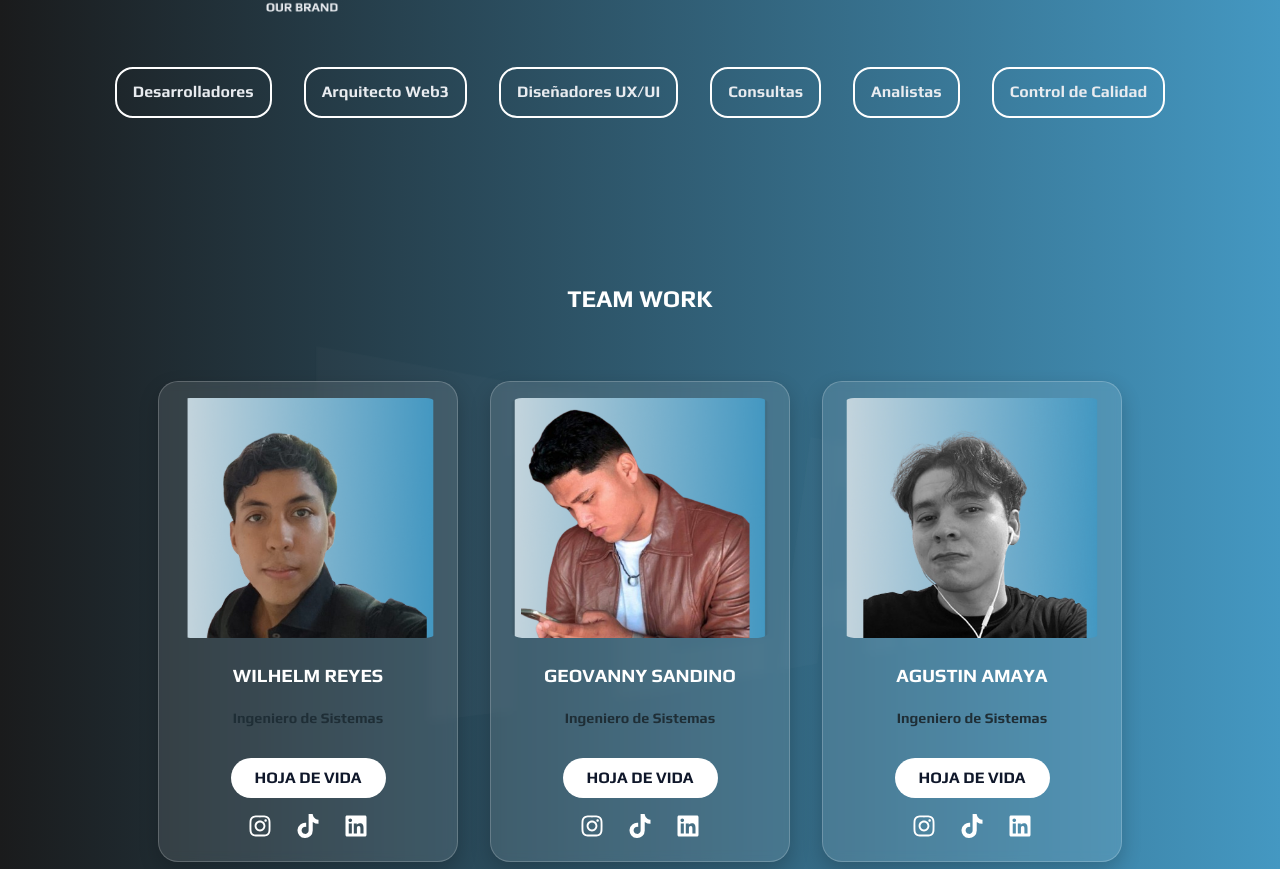
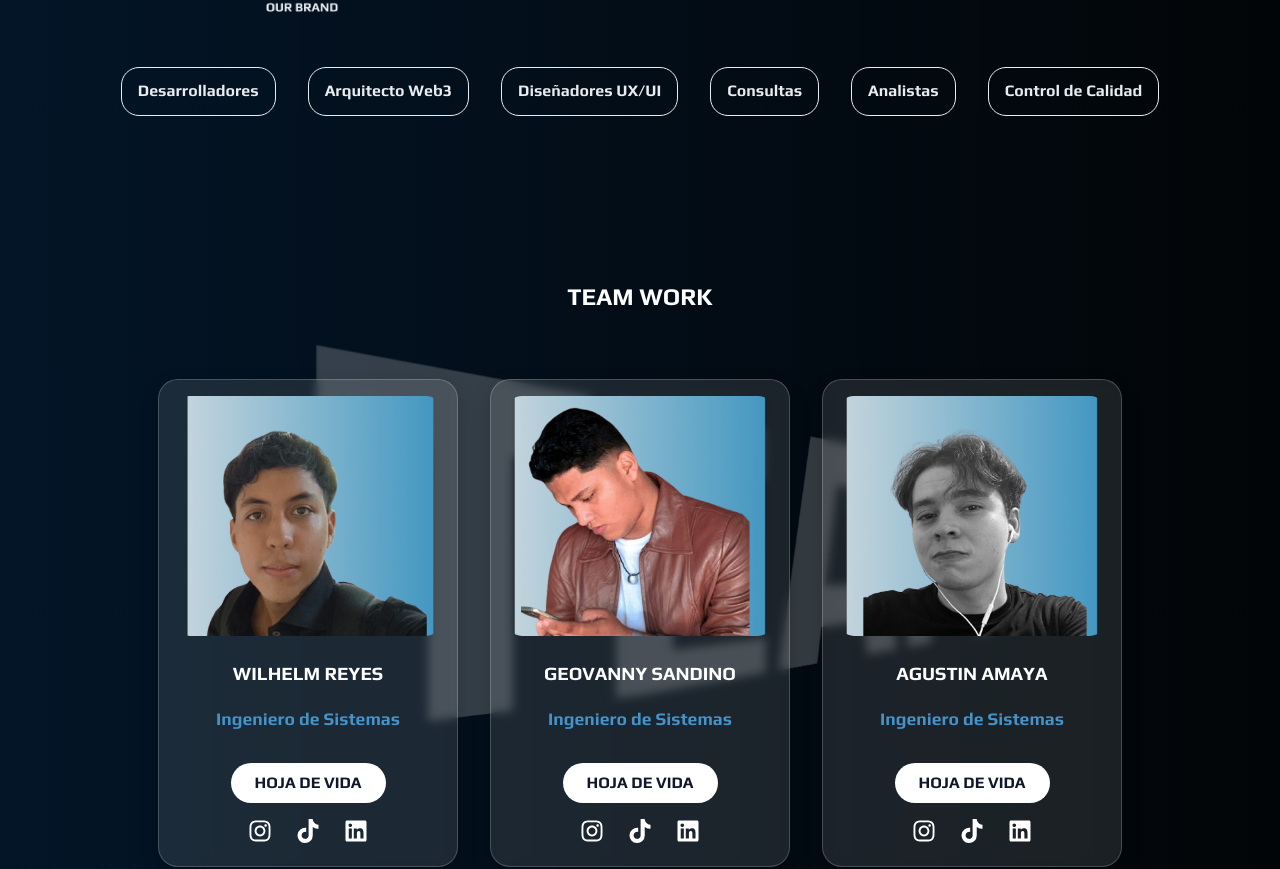
Before and after one commit to GioX-16/SOFT-IA_WEB, a React (Vite) app in the folder SoftiWeb/: page / in a window 1280 px wide. Shown: the part 1418-2287 px from the top of the page. Built offline with nearby package versions, Linux system fonts and the light colour scheme.

Commit message:
Se actualizo el color background definitivo

```diff
--- a/SoftiWeb/src/Components/AboutSection.tsx
+++ b/SoftiWeb/src/Components/AboutSection.tsx
@@ -29,7 +29,7 @@ const AboutUs: React.FC = () => {
                 display: "flex",
                 flexDirection: "column",
                 padding: "4rem 2rem",
-                background: "linear-gradient(to right,  #1A1B1C, #4498C2)",
+                background: "linear-gradient(to right, #031527, #020507)",
                 fontFamily: "'Play', sans-serif",
                 color: "#fff",
             }}
@@ -125,7 +125,7 @@ const AboutUs: React.FC = () => {
                         viewport={{ once: true }}
                         style={{
                             padding: "0.7rem 1rem",
-                            border: "2px solid #ffffff",
+                            border: "1px solid #E9ECF0",
                             borderRadius: "18px",
                             textAlign: "center",
                             fontWeight: 600,
@@ -134,10 +134,10 @@ const AboutUs: React.FC = () => {
                             transition: "background 0.3s",
                         }}
                         onMouseEnter={(e) =>
-                            (e.currentTarget.style.background = "#4498C2")
+                            (e.currentTarget.style.background = "#4593C9")
                         }
                         onMouseLeave={(e) =>
-                            (e.currentTarget.style.background = "transparent")
+                            (e.currentTarget.style.background = "Transparent")
                         }
                     >
                         {tag}
--- a/SoftiWeb/src/Components/Hero.tsx
+++ b/SoftiWeb/src/Components/Hero.tsx
@@ -41,7 +41,7 @@ const Hero: React.FC = () => {
                 display: "flex",
                 flexDirection: "column",
                 background: isMobile
-                    ? "linear-gradient(to right, #1A1B1C, #4498C2)"
+                    ? "linear-gradient(to right, #031527, #020507)"
                     : undefined,
             }}
         >
--- a/SoftiWeb/src/Components/Navbar.tsx
+++ b/SoftiWeb/src/Components/Navbar.tsx
@@ -45,7 +45,7 @@ const Navbar = () => {
             style={{
                 position: "fixed",
                 top: "1rem",
-                left: "50%",
+                left: "50%",  // AQUI HAY ALGO MAL!!!!
                 transform: "translateX(-50%)",
                 zIndex: 999,
                 padding: "0.5rem 1.5rem",
--- a/SoftiWeb/src/Components/TeamSection.tsx
+++ b/SoftiWeb/src/Components/TeamSection.tsx
@@ -95,7 +95,7 @@ const TeamSection: React.FC = () => {
             ref={ref}
             style={{
                 padding: isMobile ? "4rem 1rem" : "5rem 2rem",
-                background: "linear-gradient(to right, #1A1B1C, #4498C2)",
+                background: "linear-gradient(to right, #031527, #020507)",
                 position: "relative",
                 fontFamily: "'Play', sans-serif",
                 overflow: "hidden",
@@ -111,7 +111,7 @@ const TeamSection: React.FC = () => {
                     left: "50%",
                     transform: "translateX(-50%)",
                     width: isMobile ? "95%" : "80%",
-                    opacity: 0.1,
+                    opacity: 10,
                     zIndex: 0,
                 }}
             />
@@ -190,7 +190,7 @@ const TeamSection: React.FC = () => {
                             whileHover={{ opacity: 1 }}
                         />
                         <h3 style={{ color: "#fff", marginTop: "1rem" }}>{member.name}</h3>
-                        <h2 style={{ color: "#1F2E36", fontSize: "0.9rem" }}>{member.title}</h2>
+                        <h2 style={{ color: "#4593C9", fontSize: "1.1rem" }}>{member.title}</h2>
                         <a
                             href={member.cvLink}
                             target="_blank"
```
